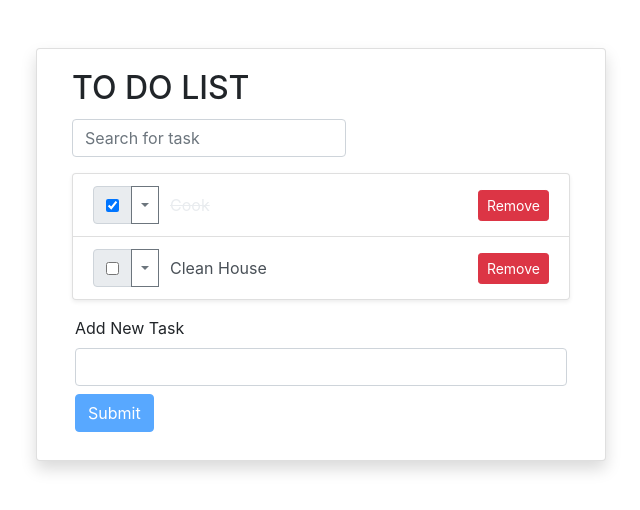
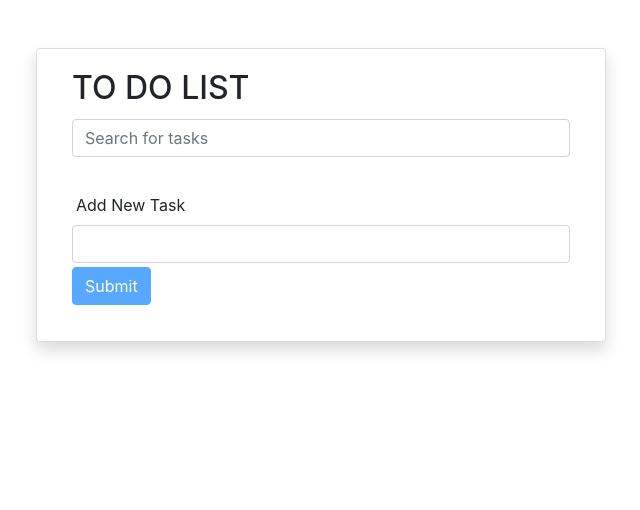
Before and after one commit to hungmuha/ReactTodoCodeTest, a React (Create React App) app: page / in a window 1280 px wide. Shown: the top 510 px of the page, without its empty margins (319-959 px from the left). Built offline with nearby package versions, Linux system fonts and the light colour scheme.

Commit message:
added error check on new task inpiut and error message. Changed style for search bar

```diff
--- a/src/App.js
+++ b/src/App.js
@@ -4,10 +4,13 @@ import TodoList from './components/TodoList';
 import SearchBar from './components/SearchBar';
 import './App.css';
 
+//this function is used to swap 2 elements in an array
 const swap = function(arr,idx1,idx2) {
   [arr[idx1],arr[idx2]] = [arr[idx2],arr[idx1]];
   return arr;
 }
+const nonEmptyRegex = /\w.*$/i;
+//Task class
 const Task = function(title) {
   let randomNum = Math.floor(Math.random()*1000*7).toString();
 
@@ -40,7 +43,9 @@ const useCustomLocalState = (key,initialState) => {
 const App = () => {
   const [newInput, setNewInput] = useState('');
   const [searchTerm, setNewSearch] = useState('');
-  const [tasks,setTasks] = useCustomLocalState('savedTask',TaskList);
+  const [isError,setError] = useState(false);
+
+  const [tasks,setTasks] = useCustomLocalState('savedTask',[]);
   const handleSearchChange = event => {
     setNewSearch(event.target.value);
   }
@@ -53,9 +58,14 @@ const App = () => {
   };
   const handleNewtaskSubmit = event => {
     event.preventDefault();
-    let newTask = new Task(newInput);
-    setTasks([...tasks,newTask]);
-    setNewInput('');
+    if(newInput.match(nonEmptyRegex)) {
+      let newTask = new Task(newInput);
+      setTasks([...tasks,newTask]);
+      setNewInput('');
+      setError(false);
+    } else {
+      setError(true);
+    };
   };
   const removeTask = item => {
     let newTaskList = tasks.filter(task => task.taskID !== item.taskID);
@@ -128,6 +138,7 @@ const App = () => {
               inputValue={newInput}
               inputChange={handleInputChange}
               submitNewTask={handleNewtaskSubmit}
+              isError= {isError}
             />
           </div>
         </div>
--- a/src/components/CreateTodo.js
+++ b/src/components/CreateTodo.js
@@ -1,18 +1,19 @@
 import React from 'react';
 
-const CreateTodo = ({inputChange,inputValue,submitNewTask}) => {
+const CreateTodo = ({inputChange,inputValue,submitNewTask,isError}) => {
     return(
-        <div className="p-1 mt-2">
-            <form className="form-row d-flex flex-row align-items-center" onSubmit={submitNewTask}>
+        <div className="mt-3">
+            <form className="form-group align-items-center" onSubmit={submitNewTask}>
                 <label className="m-1" htmlFor="title" >Add New Task </label>
                 <input
-                    className="form-control flex-grow-1 m-1"
+                    className="form-control flex-grow-1 mt-1"
                     id="title"
                     type="text"
                     onChange={inputChange}
                     value={inputValue}
                 />
-                <button className="m-1 btn btn-primary" type="submit" disabled = {!inputValue}>
+                <small className={"form-text text-danger " + (isError ? "d-block" : "d-none")}>Please make sure that your task content letters or/and numbers</small>
+                <button className="mt-1 btn btn-primary" type="submit" disabled = {!inputValue}>
                     Submit
                 </button>
             </form>
--- a/src/components/Item.js
+++ b/src/components/Item.js
@@ -30,7 +30,7 @@ const Item = ({item, removeTask, changeStatus, moveUp, moveDown,moveTop,moveBott
                     value={item.title}
                 />
             </div>
-            <button type="button" className="btn btn-danger btn-sm" onClick={()=> removeTask(item)}>Remove</button>
+            <button type="button" className="btn btn-danger btn-sm" onClick={()=> removeTask(item)}>Delete</button>
         </div>
     )
 }
--- a/src/components/SearchBar.js
+++ b/src/components/SearchBar.js
@@ -3,15 +3,15 @@ import React from 'react';
 const SearchBar = ({searchValue, searchChange}) => {
     return (
         <div className="form-group row">
-            <div className="col-auto">
-                <label className="sr-only" htmlFor="search" >Search </label>
+            <div className="col-sm-12">
+                <label className="sr-only" htmlFor="search" >Search for tasks</label>
                 <input
-                    className="form-control"
+                    className="form-control "
                     type="text"
                     id="search"
                     onChange={searchChange}
                     value={searchValue}
-                    placeholder="Search for task"
+                    placeholder="Search for tasks"
                 />
             </div>
         </div>
```
